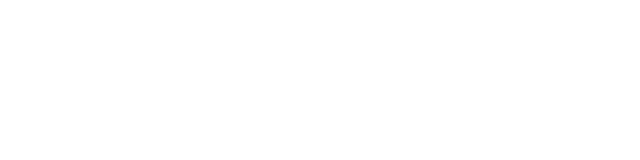
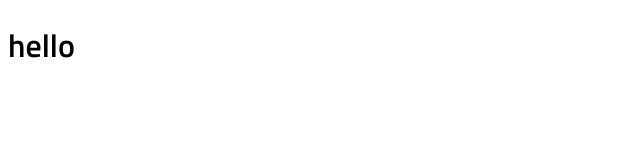
Before and after one commit to SimonMilord/instock_client, a React (Create React App) app: page / in a window 1280 px wide. Shown: the top 160 px of the page, without its empty margins (0-640 px from the left). Built offline with nearby package versions, Linux system fonts and the light colour scheme.

Commit message:
font face imported

```diff
--- a/package.json
+++ b/package.json
@@ -6,9 +6,11 @@
     "@testing-library/jest-dom": "^5.16.2",
     "@testing-library/react": "^12.1.4",
     "@testing-library/user-event": "^13.5.0",
+    "dotenv": "^16.0.0",
     "react": "^17.0.2",
     "react-dom": "^17.0.2",
     "react-scripts": "5.0.0",
+    "sass": "^1.49.9",
     "web-vitals": "^2.1.4"
   },
   "scripts": {
--- a/src/App.js
+++ b/src/App.js
@@ -1,10 +1,9 @@
-
-import './App.scss';
+import "./App.scss";
 
 function App() {
   return (
     <div className="App">
-
+      <h1>hello</h1>
     </div>
   );
 }
--- a/src/App.scss
+++ b/src/App.scss
@@ -1,38 +1,10 @@
-.App {
-  text-align: center;
+@use "./styles/partials/fonts"as *;
+@import "./styles/partials/variables";
+
+* {
+  box-sizing: border-box;
 }
 
-.App-logo {
-  height: 40vmin;
-  pointer-events: none;
+h1 {
+  font-family: $titilium-web;
 }
-
-@media (prefers-reduced-motion: no-preference) {
-  .App-logo {
-    animation: App-logo-spin infinite 20s linear;
-  }
-}
-
-.App-header {
-  background-color: #282c34;
-  min-height: 100vh;
-  display: flex;
-  flex-direction: column;
-  align-items: center;
-  justify-content: center;
-  font-size: calc(10px + 2vmin);
-  color: white;
-}
-
-.App-link {
-  color: #61dafb;
-}
-
-@keyframes App-logo-spin {
-  from {
-    transform: rotate(0deg);
-  }
-  to {
-    transform: rotate(360deg);
-  }
-}
--- /dev/null
+++ b/src/styles/partials/_fonts.scss
@@ -0,0 +1 @@
+@import url('https://fonts.googleapis.com/css2?family=Titillium+Web:wght@400;600&display=swap');
--- /dev/null
+++ b/src/styles/partials/_reset.scss
@@ -0,0 +1,132 @@
+html,
+body,
+div,
+span,
+applet,
+object,
+iframe,
+h1,
+h2,
+h3,
+h4,
+h5,
+h6,
+p,
+blockquote,
+pre,
+a,
+abbr,
+acronym,
+address,
+big,
+cite,
+code,
+del,
+dfn,
+em,
+img,
+ins,
+kbd,
+q,
+s,
+samp,
+small,
+strike,
+strong,
+sub,
+sup,
+tt,
+var,
+b,
+u,
+i,
+center,
+dl,
+dt,
+dd,
+ol,
+ul,
+li,
+fieldset,
+form,
+label,
+legend,
+table,
+caption,
+tbody,
+tfoot,
+thead,
+tr,
+th,
+td,
+article,
+aside,
+canvas,
+details,
+embed,
+figure,
+figcaption,
+footer,
+header,
+hgroup,
+menu,
+nav,
+output,
+ruby,
+section,
+summary,
+time,
+mark,
+audio,
+video {
+    margin: 0;
+    padding: 0;
+    border: 0;
+    font-size: 100%;
+    font: inherit;
+    vertical-align: baseline;
+
+
+}
+
+/* HTML5 display-role reset for older browsers */
+article,
+aside,
+details,
+figcaption,
+figure,
+footer,
+header,
+hgroup,
+menu,
+nav,
+section {
+    display: block;
+}
+
+body {
+    line-height: 1;
+}
+
+ol,
+ul {
+    list-style: none;
+}
+
+blockquote,
+q {
+    quotes: none;
+}
+
+blockquote:before,
+blockquote:after,
+q:before,
+q:after {
+    content: '';
+    content: none;
+}
+
+table {
+    border-collapse: collapse;
+    border-spacing: 0;
+}
--- /dev/null
+++ b/src/styles/partials/_variables.scss
@@ -0,0 +1,10 @@
+@use "./fonts"as *;
+
+// font variables
+$titilium-web: 'Titillium Web',
+sans-serif;
+
+// styles
+body {
+    font-family: "T";
+}
```
Also changed, not shown: src/styles/partials/_mixins.scss (added), 2 other files (tests, documents, lock files or other folders).
